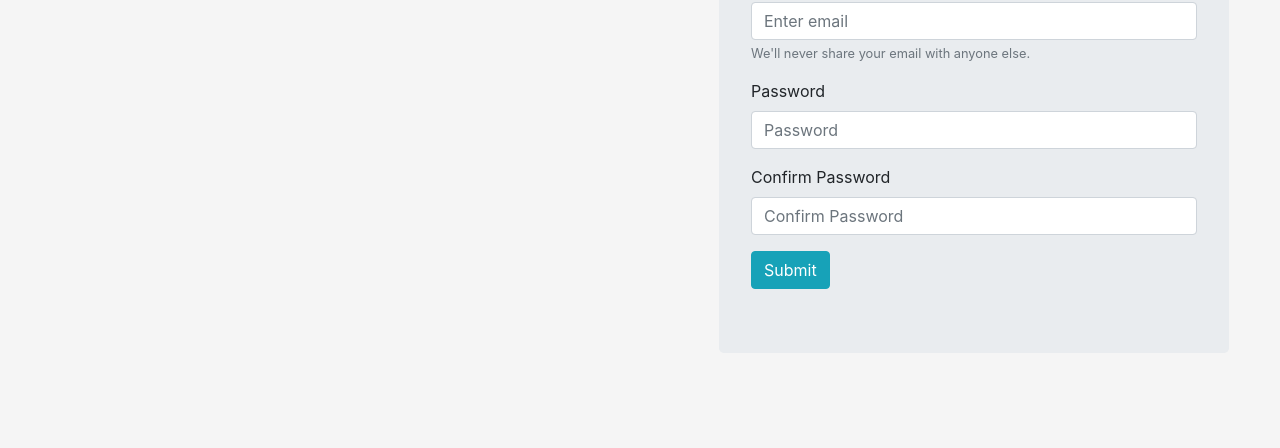
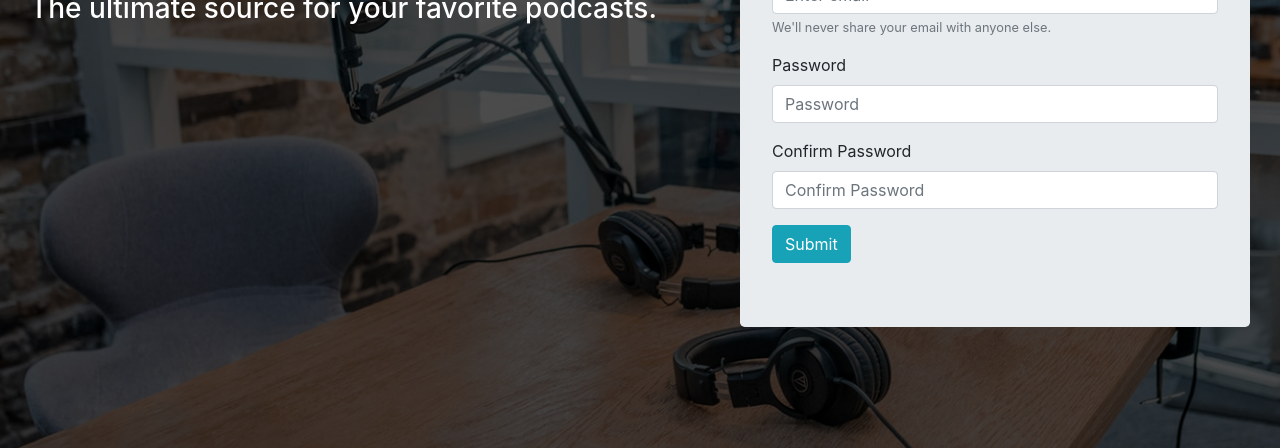
Before and after one commit to tranln025/podfeedr, a website: page views/auth/signup.html in a window 1280 px wide. Shown: the part 352-800 px from the top of the page. Drawn offline with nearby package versions, Linux system fonts and the light colour scheme.

Commit message:
Styles signup page

```diff
--- a/public/styles/main.css
+++ b/public/styles/main.css
@@ -1,9 +1,33 @@
-body {
-    background-color: whitesmoke;
+.signup-body, .signin-body {
+    background-image: url('/images/podcast-bkgd.png');
+    background-size: cover;
+    background-repeat: no-repeat;
+
 }
 
 form {
     max-width: 600px;
+}
+
+/* Sign Up */
+
+body main {
+  padding: 0 30px;
+}
+
+.hook {
+  color: white;
+  margin-top: 30vh;
+}
+
+@media (max-width: 991.98px) {
+  .hook {
+    margin-top: 70px;
+  }
+}
+
+.hook h1 {
+  font-size: 80px;
 }
 
 .input-error {
@@ -15,6 +39,8 @@ form {
     font-size: 14px;
     color: #721c24;
 }
+
+/* Search/Feed */
 
 #results {
   display: flex;
@@ -42,18 +68,6 @@ form {
 }
 
 #form-container {
-    margin-top: 60px;
+  margin-top: 90px;
   max-width: 540px;
 }
-
-  @media (min-width: 740px) and (max-width: 900px) {
-    #form-container {
-        margin-left: 40%;
-    }
-  }
-
-  @media (min-width: 900px) {
-      #form-container {
-          margin-left: 55%;
-      }
-  }
--- a/views/auth/signup.html
+++ b/views/auth/signup.html
@@ -14,12 +14,9 @@
     <script defer src="/scripts/app.js"></script>
     <title>Podfeed</title>
 </head>
-<body>
-    <!-- <nav>
-        <img id="logo" src="#" alt="">
-        <a href="/signin"><button class="signin">Sign In</button></a>
-    </nav> -->
-    <nav class="navbar navbar-expand-sm navbar-dark bg-dark mb-4">
+<body class="signup-body">
+
+    <nav class="navbar navbar-expand-sm navbar-dark bg-dark mb-4 fixed-top">
         <a class="navbar-brand" href="/">Podfeed</a>
         <button class="navbar-toggler" type="button" data-toggle="collapse" data-target="#navbarCollapse" aria-controls="navbarCollapse" aria-expanded="false" aria-label="Toggle navigation">
             <span class="navbar-toggler-icon"></span>
@@ -35,8 +32,14 @@
             <a href="/signin"><button class="btn btn-outline-info my-2 my-sm-0 ml-auto signin">Sign In</button></a>
         </div>
     </nav>
-    <main>
-        <section class="container" id="form-container">
+
+    <main class="row">
+        <section class="col-lg hook">
+            <h1 class="title-text">Podfeedr.</h1>
+            <h3>The ultimate source for your favorite podcasts.</h3>
+        </section>
+
+        <section class="col-lg container" id="form-container">
             <div class="jumbotron">
                 <h1>Sign Up</h1>
                 <form id="signup">
```
Also changed, not shown: views/auth/signin.html (+1 -1 lines), public/images/podcast-bkgd.png (added), 2 other files. Lines whose indentation alone changed are shown as unchanged.
